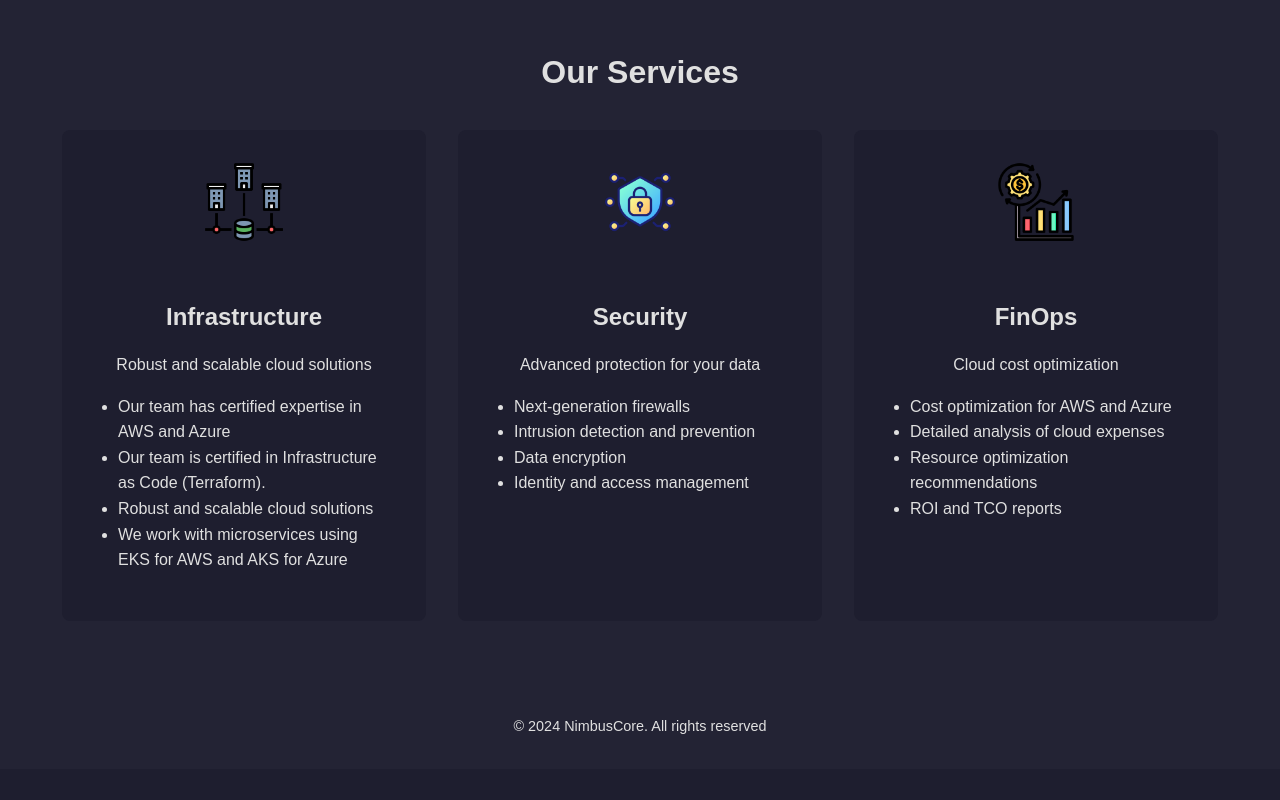
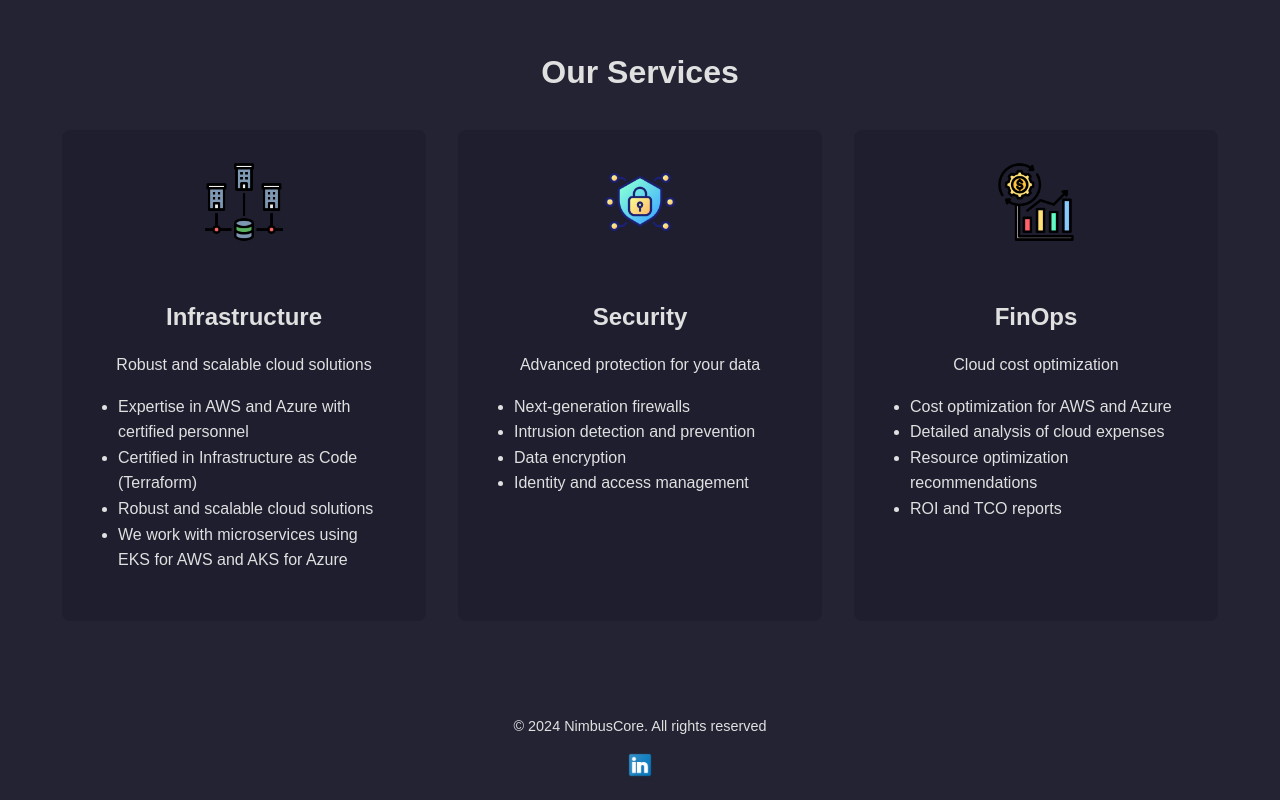
Before and after one commit to nimbuscore/landing, a plain HTML site: page index.html in a window 1280 px wide. Shown: the part 650-1450 px from the top of the page. Before the commit the page ends 1419 px from the top, so only its background shows below. Drawn offline with Linux system fonts and the light colour scheme.

Commit message:
correcciones de texto

```diff
--- a/index.html
+++ b/index.html
@@ -48,13 +48,13 @@
                     <p class="lang en">Robust and scalable cloud solutions</p>
                     <ul class="lang es">
                         <li>Experiencia en AWS y Azure con personal certificado</li>
-                        <li>Personal certificado en Infraestructura como Código (Terraform)</li>
+                        <li>Certificación en Infraestructura como Código (Terraform)</li>
                         <li>Soluciones cloud robustas y escalables</li>
-                        <li>Trabajamos con microservicios tanto EKS para AWS y AKS para Azure</li>
+                        <li>Trabajamos con microservicios EKS para AWS y AKS para Azure</li>
                     </ul>
                     <ul class="lang en">
-                        <li>Our team has certified expertise in AWS and Azure</li>
-                        <li>Our team is certified in Infrastructure as Code (Terraform).</li>
+                        <li>Expertise in AWS and Azure with certified personnel</li>
+                        <li>Certified in Infrastructure as Code (Terraform)</li>
                         <li>Robust and scalable cloud solutions</li>
                         <li>We work with microservices using EKS for AWS and AKS for Azure</li>
                     </ul>
@@ -102,8 +102,13 @@
     </main>
 
     <footer>
-        <p class="lang es">&copy; 2024 NimbusCore. Todos los derechos reservados</p>
-        <p class="lang en">&copy; 2024 NimbusCore. All rights reserved</p>
+        <div class="footer-content">
+            <p class="lang es">&copy; 2024 NimbusCore. Todos los derechos reservados</p>
+            <p class="lang en">&copy; 2024 NimbusCore. All rights reserved</p>
+            <a href="https://www.linkedin.com/company/nimbuscoreio/" target="_blank" rel="noopener noreferrer" class="social-link">
+                <img src="media.png" alt="LinkedIn" class="social-icon" width="24" height="24">
+            </a>
+        </div>
     </footer>
 
     <script>
```
Also changed, not shown: media.png (added).
